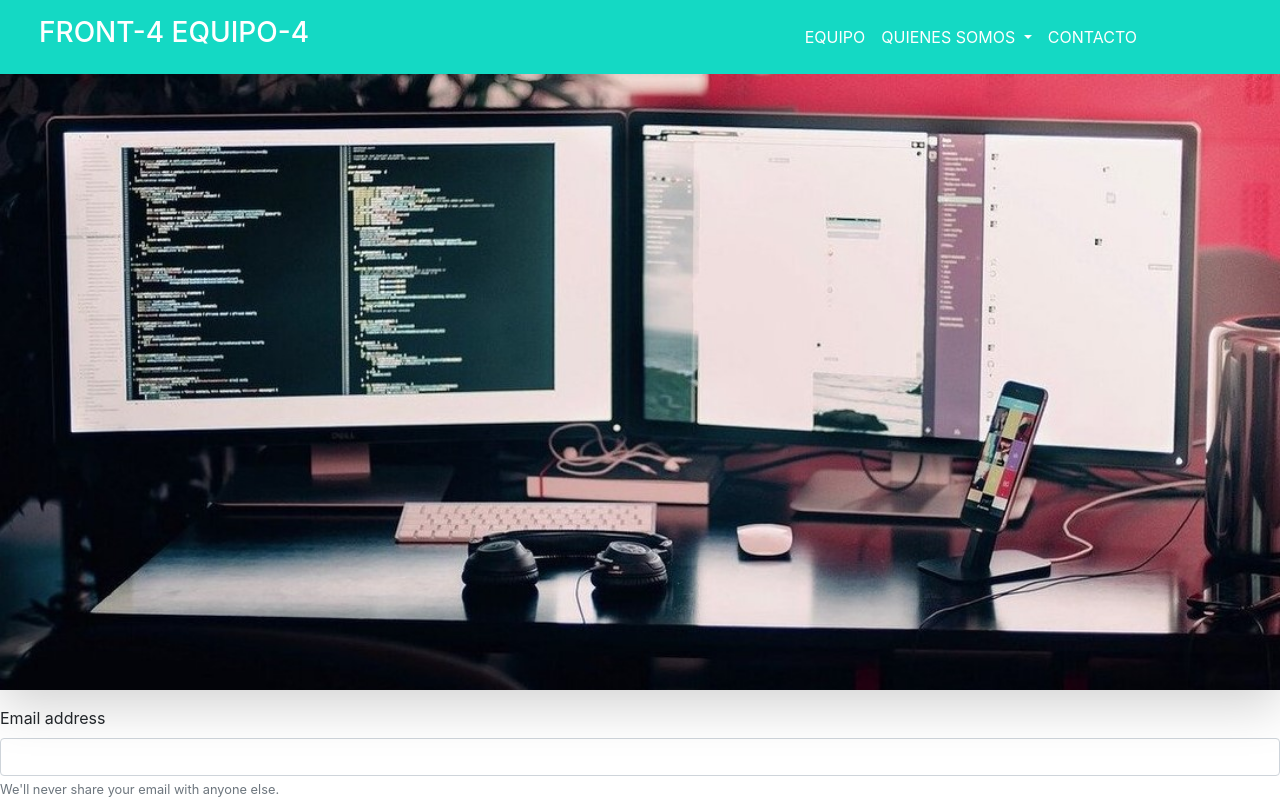
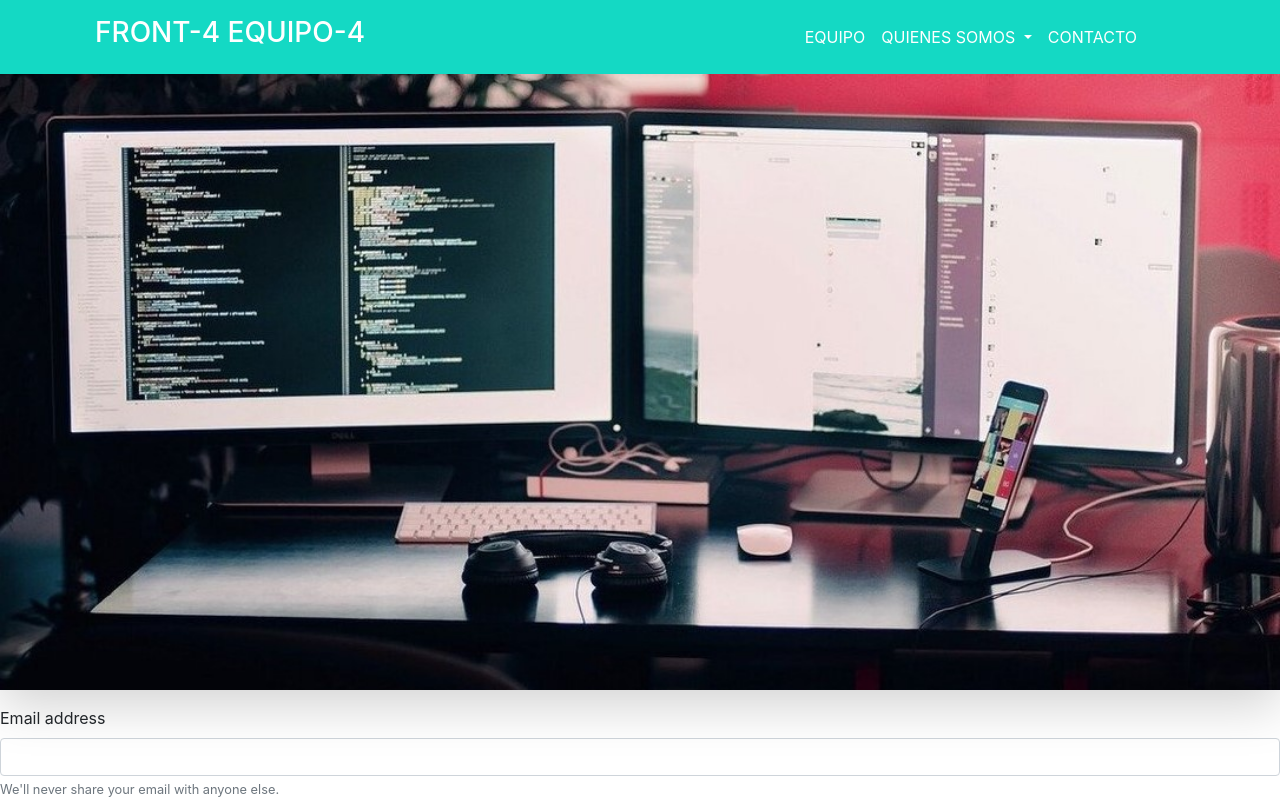
Before and after one commit to dago-ramirez/front4-develoraptors, a plain HTML site: page pagina/contacto.html in a window 1280 px wide. Shown: the top 803 px of the page. Drawn offline with nearby package versions, Linux system fonts and the light colour scheme; files whose address does not match are found by name.

Commit message:
Actualización margen header

```diff
--- a/pagina/contacto.html
+++ b/pagina/contacto.html
@@ -15,7 +15,7 @@
         <span class="navbar-toggler-icon"></span>
       </button>
       <div class="collapse navbar-collapse col-11" id="navbarTogglerDemo01">
-        <h3 class="navbar mr-auto p-2" id="li">FRONT-4 EQUIPO-4</h3>
+        <h3 class="navbar ml-5" id="li">FRONT-4 EQUIPO-4</h3>
         <ul class="navbar-nav ml-auto mt-2 mt-lg-0">
           <li class="nav-item active">
             <a class="nav-link" href="#" id="li">EQUIPO</a>
```
Also changed, not shown: index.html (+1 -1 lines).
